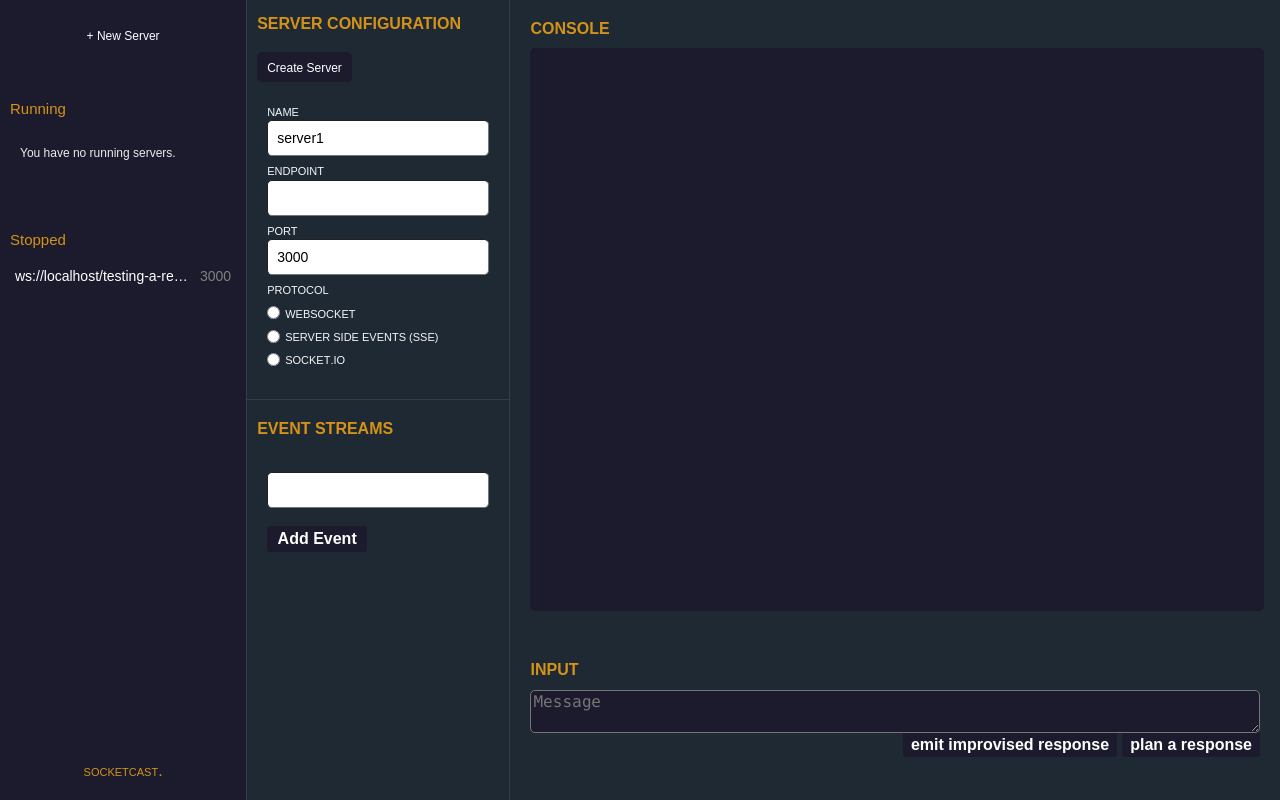
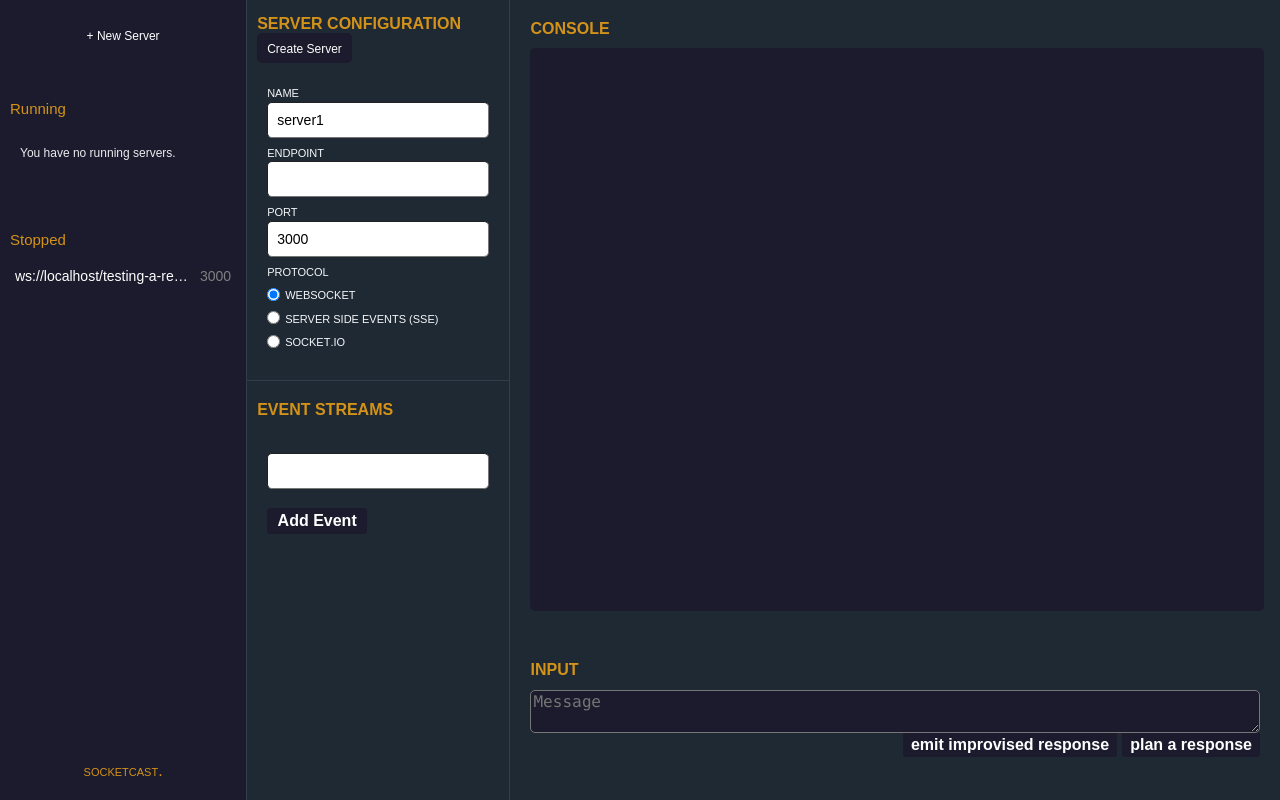
Before and after one commit to oslabs-beta/socketcast, a React app: page / in a window 1280 px wide. Built offline with nearby package versions, Linux system fonts and the light colour scheme.

Commit message:
Added new InputText.tsx component

```diff
--- a/src/components/ServerForm.tsx
+++ b/src/components/ServerForm.tsx
@@ -6,6 +6,7 @@
 import React, { useState } from 'react';
 import { useDispatch } from 'react-redux';
 import { serverManagerCreateServer } from '@/store/actions';
+import InputText from './input/InputText';
 
 function ServerForm() {
   const [port, updatePort] = useState('3000');
@@ -16,7 +17,6 @@ function ServerForm() {
     <div className="server-configuration">
       <div className="window_title">SERVER CONFIGURATION</div>
 
-      <br />
       <div>
         <button
           className="button primary"
@@ -31,33 +31,23 @@ function ServerForm() {
 
       {/* FORM */}
       <form className="form-container">
-        <div className="input-container">
-          <span className="label">Name</span>
-          {' '}
-          <input
-            type="text"
-            value={name}
-            onChange={(e) => updateName(e.target.value)}
-          />
-        </div>
-        <div className="input-container">
-          <span className="label">Endpoint</span>
-          {' '}
-          <input type="text" />
-        </div>
-        <div className="input-container">
-          <span className="label">Port</span>
-          {' '}
-          <input
-            value={port}
-            onChange={(e) => updatePort(e.target.value)}
-            type="text"
-          />
-        </div>
+        <InputText
+          label="Name"
+          value={name}
+          onChange={(e: any) => updateName(e.target.value)}
+        />
+        <InputText
+          label="Endpoint"
+        />
+        <InputText
+          label="Port"
+          value={port}
+          onChange={(e: any) => updatePort(e.target.value)}
+        />
         <div className="input-container">
           <span className="label">Protocol</span>
           <div className="input-container radio">
-            <input name="protocol" type="radio" id="websocket" />
+            <input name="protocol" type="radio" id="websocket" checked />
             <label htmlFor="websocket">WebSocket</label>
           </div>
           <div className="input-container radio">
--- /dev/null
+++ b/src/components/input/InputText.tsx
@@ -0,0 +1,22 @@
+/* eslint-disable react/destructuring-assignment */
+import React from 'react';
+
+/**
+ * TODO
+ * The way this component is written means that if you have a
+ * props.label value, it will also be assigned to <input>. This
+ * is not the best way to write this component.
+ * @param props
+ */
+const InputText = (props: any) => (
+  <div className="input-container">
+    <div className="label">{props.label}</div>
+    <input
+      type="text"
+      // eslint-disable-next-line react/jsx-props-no-spreading
+      {...props}
+    />
+  </div>
+);
+
+export default InputText;
```
